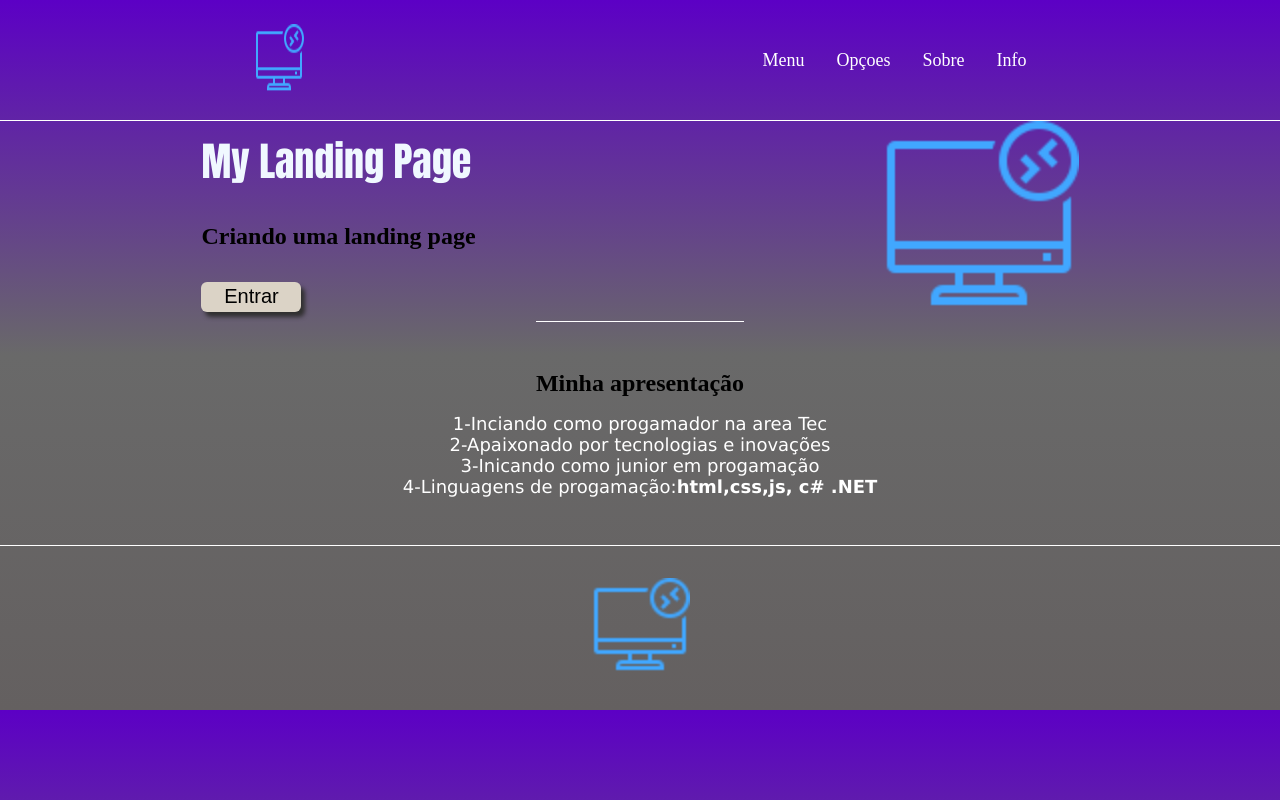
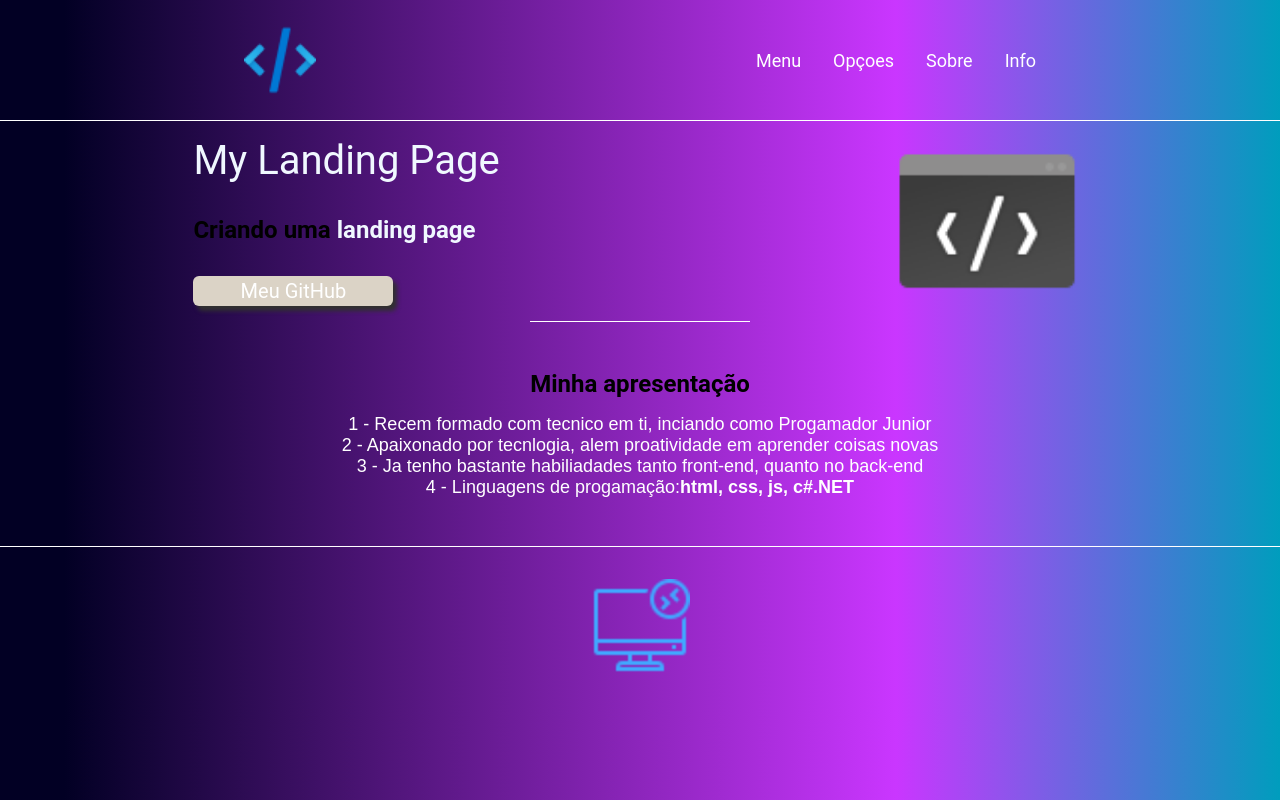
Before and after one commit to Wendel100/My_LandingPage, a plain HTML site: page index.html in a window 1280 px wide. Drawn offline with Linux system fonts and the light colour scheme.

Commit message:
version 1.0.2

```diff
--- a/index.html
+++ b/index.html
@@ -3,13 +3,13 @@
 <head>
     <meta charset="UTF-8">
     <meta name="viewport" content="width=device-width, initial-scale=1.0">
-    <link rel="shortcut icon" href="src/image/icons8-tecnologia-16.png" type="image/x-icon">
+    <link rel="shortcut icon" href="src/image/icons8-código-fonte-48.png" type="image/x-icon">
     <link rel="stylesheet" href="src/css/css.css">
     <title>My landing Page</title>
 </head>
 <body>
     <header class="cabecalho">
-        <img class="cabecalho-image" src="src/image/icons8-conexão-rdp-50.png" width="50px" height="50px">
+        <img class="cabecalho-image" src="src/image/icons8-código-fonte-48.png">
         <nav class="cabecalho-menu">
             <a class="cabecalho-item" href="">Menu</a>
             <a class="cabecalho-item" href="">Opçoes</a>
@@ -21,17 +21,17 @@
         <section class="conteudo-principal">
             <div class="conteudo-escrito">
                 <h1 class="conteudo-escrito-titulo">My Landing Page</h1>
-                <h2 class="conteudo-escrito-subtitulo">Criando uma landing page</h2>
-                <button class="conteudo-escrito-botao">Entrar</button>
+                <h2 class="conteudo-escrito-subtitulo">Criando uma <span>landing page</span></h2>
+                <a href="https://github.com/Wendel100?tab=repositories"><button class="conteudo-escrito-botao">Meu GitHub</button></a>
             </div>
-            <img class="conteudo-principal-imagem" src="src/image/icons8-conexão-rdp-100.png">
+            <img class="conteudo-principal-imagem" src="src/image/icons8-código-96.png">
         </section>
         <section class="conteudo-principal-secundario">
             <h3 class="conteudo-principal-secundario-titulo">Minha apresentação</h3>
-            <p class="conteudo-principal-secundario-paragrafo">1-Inciando como progamador na area Tec</p>
-            <p class="conteudo-principal-secundario-paragrafo">2-Apaixonado por tecnologias e inovações</p>
-            <p class="conteudo-principal-secundario-paragrafo">3-Inicando como junior em progamação</p>
-            <p class="conteudo-principal-secundario-paragrafo">4-Linguagens de progamação:<strong>html,css,js, c# .NET</strong></p>
+            <p class="conteudo-principal-secundario-paragrafo">1 - Recem formado com tecnico em ti, inciando como Progamador Junior</p>
+            <p class="conteudo-principal-secundario-paragrafo">2 - Apaixonado por tecnlogia, alem proatividade em aprender coisas novas</p>
+            <p class="conteudo-principal-secundario-paragrafo">3 - Ja tenho bastante habiliadades tanto front-end, quanto no back-end</p>
+            <p class="conteudo-principal-secundario-paragrafo">4 - Linguagens de progamação:<strong>html, css, js, c#.NET</strong></p>
         </section>
     </main>
     <footer class="rodape">
--- a/src/css/css.css
+++ b/src/css/css.css
@@ -3,9 +3,17 @@
     padding: 0;
     box-sizing: border-box;
     text-decoration: none;
-}body{
-    font-size: 100%;
-    background: linear-gradient(rgb(92, 0, 197),rgb(105, 105, 105),rgb(100, 96, 96));
+}
+@font-face {
+        font-family: 'roboto';
+        src: url('src/fontes/Roboto-Black') format('ttf')
+      }
+body{
+
+background: rgb(2,0,36);
+background: linear-gradient(90deg, rgba(2,0,36,1) 5%, rgba(202,54,255,1) 70%, rgb(0, 157, 189) 100%);
+    /* font-size: 100%;
+    background: linear-gradient(#020024,#d45dff,#007b94); */
 }
 .cabecalho{
     display: flex;
@@ -22,7 +30,7 @@
     gap: 32px;
 }
 .cabecalho-item{
-    font-family: 'Times New Roman', Times, serif;
+    font-family:'roboto';
     color: rgb(255, 255, 255);
     font-weight: 400;
     font-size: 18px;
@@ -36,6 +44,7 @@
     flex-direction: row;
     align-items: center;
     justify-content: space-around;
+    font-family: "Roboto", sans-serif;
 }
 .conteudo-escrito{
 display: flex;
@@ -43,21 +52,21 @@ flex-direction: column;
 gap: 32px;
 }
 .conteudo-escrito-titulo{
-    font-family: Impact, Haettenschweiler, 'Arial Narrow Bold', sans-serif;
+    font-family: 'roboto';
     font-weight: 400;
     font-size: 40px;
     color: aliceblue;
 }
 .conteudo-escrito-botao{
     background-color:#dbd3c6;
-    width: 100px;
+    width: 200px;
     height: 30px;
     border:none;
     box-shadow: 4px 5px 4px rgb(49, 48, 48);
-    font-family: Arial, Helvetica, sans-serif;
+    font-family: 'roboto';
     font-weight: 400;
     font-size: 20px;
-    color: #000000;
+    color:white;
     border-radius: 6px;
 }
 .conteudo-principal-imagem{
@@ -74,6 +83,7 @@ gap: 32px;
     display: flex;
     flex-direction: column;
     align-items: center;
+    font-family: 'roboto';
 }
 .conteudo-principal-secundario-titulo{
 border-top: 0.4px solid white;
@@ -82,7 +92,7 @@ font-size: 24px;
 margin-bottom: 16px;
 }
 .conteudo-principal-secundario-paragrafo{
-    font-family: Verdana, Geneva, Tahoma, sans-serif;
+    font-family: Arial, Helvetica, sans-serif;
     font-weight: 300;
     font-size: 18px;
     color: rgb(255, 255, 255);
@@ -102,3 +112,7 @@ margin-bottom: 16px;
 .cabecalho-item:hover{
     background-color: #cbb2f3;
 }
+span{
+    color: aliceblue;
+    font-family:'roboto' ;
+}
```
Also changed, not shown: src/fontes/Roboto-Black.ttf (added), src/fontes/Roboto-Bold.ttf (added), src/fontes/Roboto-Regular.ttf (added), src/image/headphones-3085681_640.jpg (deleted), src/image/icons8-compact-layout-96.png (added), src/image/icons8-código-48.png (added), src/image/icons8-código-96.png (added), src/image/icons8-código-fonte-48.png (added), src/image/icons8-tecnologia-16.png (deleted), src/image/laptop-5673901_640.jpg (deleted), 1 other file.
